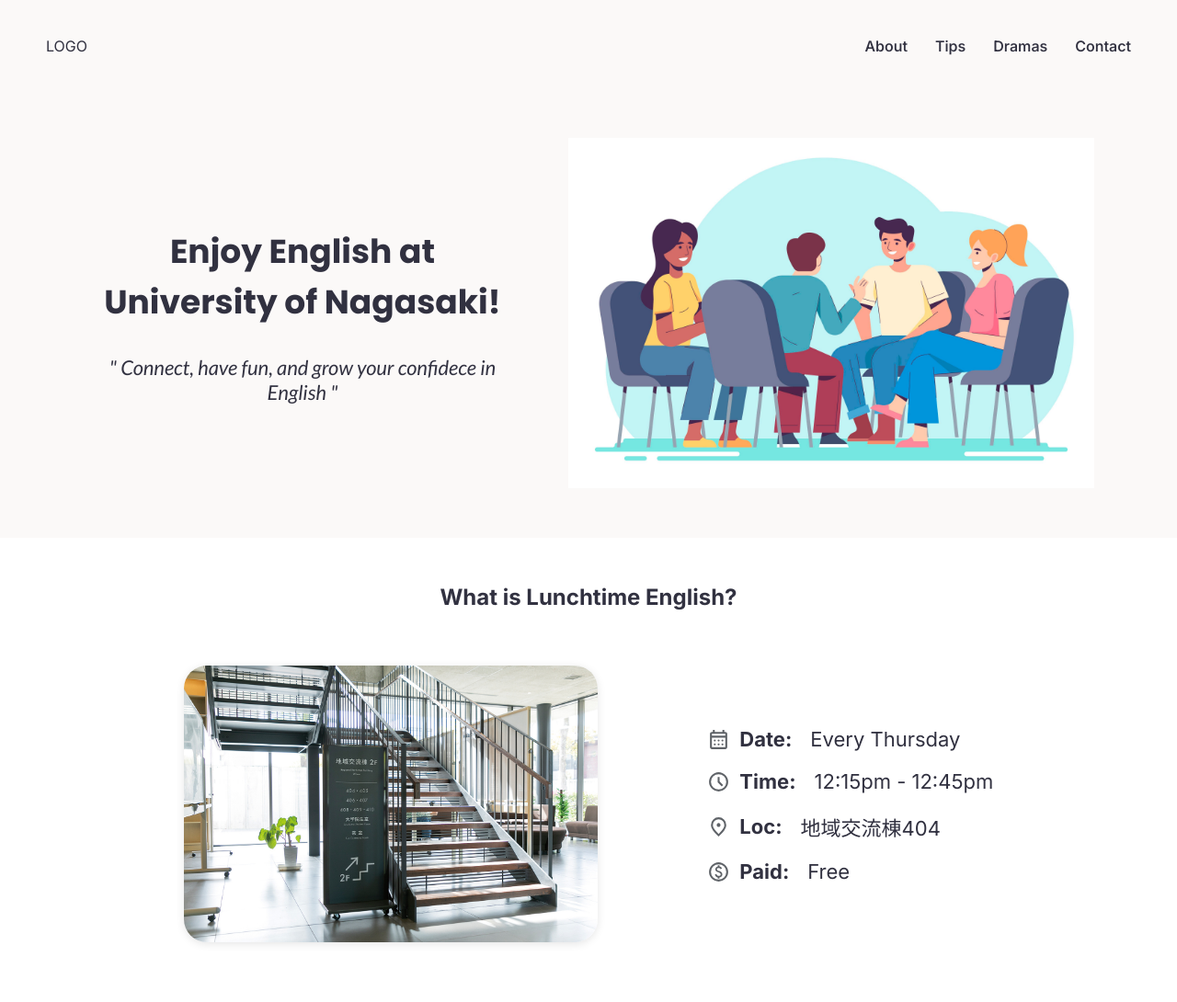
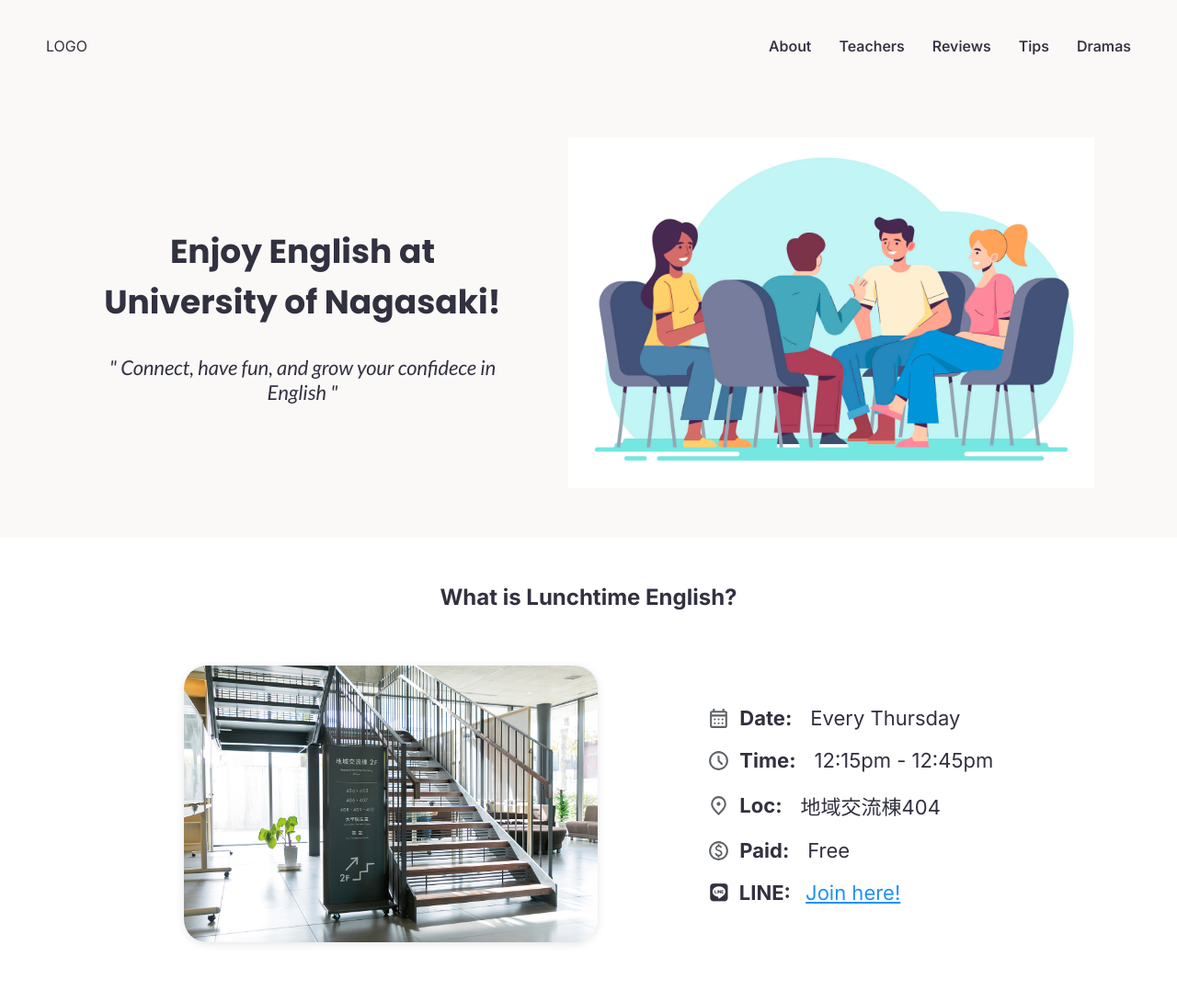
Before and after one commit to TomRiddle-Diary/Lunchtime-English, a Django app: page / in a window 1280 px wide. Shown: the top 1090 px of the page at 92% size. Run offline with Django 5.2, Linux system fonts and the light colour scheme.

Commit message:
Third commit

```diff
--- a/lunchtime/static/css/style.css
+++ b/lunchtime/static/css/styles.css
@@ -144,6 +144,22 @@ nav {
     margin: 20px 0;
 }
 
+.event-info a{
+    text-decoration: none;
+    color: #313140;
+    position: relative;
+    left: 3px;
+}
+
+.event-info a strong {
+    margin-left: 7px;
+}
+
+.event-info span {
+    text-decoration: underline;
+    color: dodgerblue;
+}
+
 .event-info li img {
     width: 25px;
     height: 25px;
@@ -227,7 +243,7 @@ nav {
 }
 
 .tips a {
-    color: #FF4438;
+    color: dodgerblue;
 }
 
 /* Box shadow */
@@ -254,6 +270,16 @@ footer  {
     color: #FFFFFF;
     justify-content: center;
     align-items: center;
+}
+
+/* Contact */
+.contact {
+    padding: 30px 50px;
+    text-align: center;
+}
+
+.contact h2 {
+    margin-bottom: 20px;
 }
 
 
--- a/lunchtime/templates/lunchtime/base.html
+++ b/lunchtime/templates/lunchtime/base.html
@@ -4,12 +4,13 @@
 <head>
     <meta charset="UTF-8">
     <meta name="viewport" content="width=device-width, initial-scale=1.0">
-    <link rel="stylesheet" href="{% static 'css/style.css' %}">
+    <link rel="stylesheet" href="{% static 'css/styles.css' %}">
     <link rel="stylesheet" href="{% static 'css/dramas.css' %}">
     <script src="{% static 'js/script.js' %}" defer></script>
     <link rel="preconnect" href="https://fonts.googleapis.com">
     <link rel="preconnect" href="https://fonts.gstatic.com" crossorigin>
     <link href="https://fonts.googleapis.com/css2?family=Inter:ital,opsz,wght@0,14..32,100..900;1,14..32,100..900&family=Lato:ital,wght@0,100;0,300;0,400;0,700;0,900;1,100;1,300;1,400;1,700;1,900&family=Montserrat:ital,wght@0,100..900;1,100..900&family=Poppins:ital,wght@0,100;0,200;0,300;0,400;0,500;0,600;0,700;0,800;0,900;1,100;1,200;1,300;1,400;1,500;1,600;1,700;1,800;1,900&display=swap" rel="stylesheet">
+    <link rel="stylesheet" href="https://cdnjs.cloudflare.com/ajax/libs/font-awesome/6.0.0-beta3/css/all.min.css">
     <title>Lunchtime English</title>
 </head>
 <body>
@@ -18,9 +19,10 @@
             <div class="logo"><a href="/">LOGO</a></div>
             <ul class="nav-links">
                 <li><a href="#about">About</a></li>
+                <li><a href="#teachers">Teachers</a></li>
+                <li><a href="#reviews">Reviews</a></li>
                 <li><a href="#tips">Tips</a></li>
                 <li><a href="{% url 'dramas' %}">Dramas</a></li>
-                <li><a href="#">Contact</a></li>
             </ul>
             <div class="hamburger" onclick="toggleMenu()">☰</div>
         </nav>
--- a/lunchtime/templates/lunchtime/home.html
+++ b/lunchtime/templates/lunchtime/home.html
@@ -26,6 +26,11 @@
             <li><img src="{% static 'icons/time.svg' %}" alt="time icon"><strong> Time:</strong> 12:15pm - 12:45pm</li>
             <li><img src="{% static 'icons/map.svg' %}" alt="map icon"><strong> Loc:</strong> 地域交流棟404</li>
             <li><img src="{% static 'icons/paid.svg' %}" alt="money icon"><strong> Paid:</strong> Free</li>
+            <li><a href="https://line.me/ti/p/@yourusername" target="_blank">
+                    <i class="fab fa-line"></i><strong> LINE:</strong>
+                    <span>Join here!</span>
+                </a>
+            </li>
         </ul>
     </div>
 
@@ -81,7 +86,7 @@
     <div class="testimonial">
         <img src="{% static 'images/student1.png' %}" alt="Keiji" class="avatar">
         <p class="bubble">I gained confidence in speaking English through
-            what conversations with these guys! I'm excited to join again next year!</p>
+         conversations with these guys! I'm excited to join again next year!</p>
     </div>
     <div class="testimonial right">
         <img src="{% static 'images/student1.png' %}" alt="Keiji" class="avatar">
@@ -140,4 +145,5 @@
 
  </section>
 
+
 {% endblock %}
```
